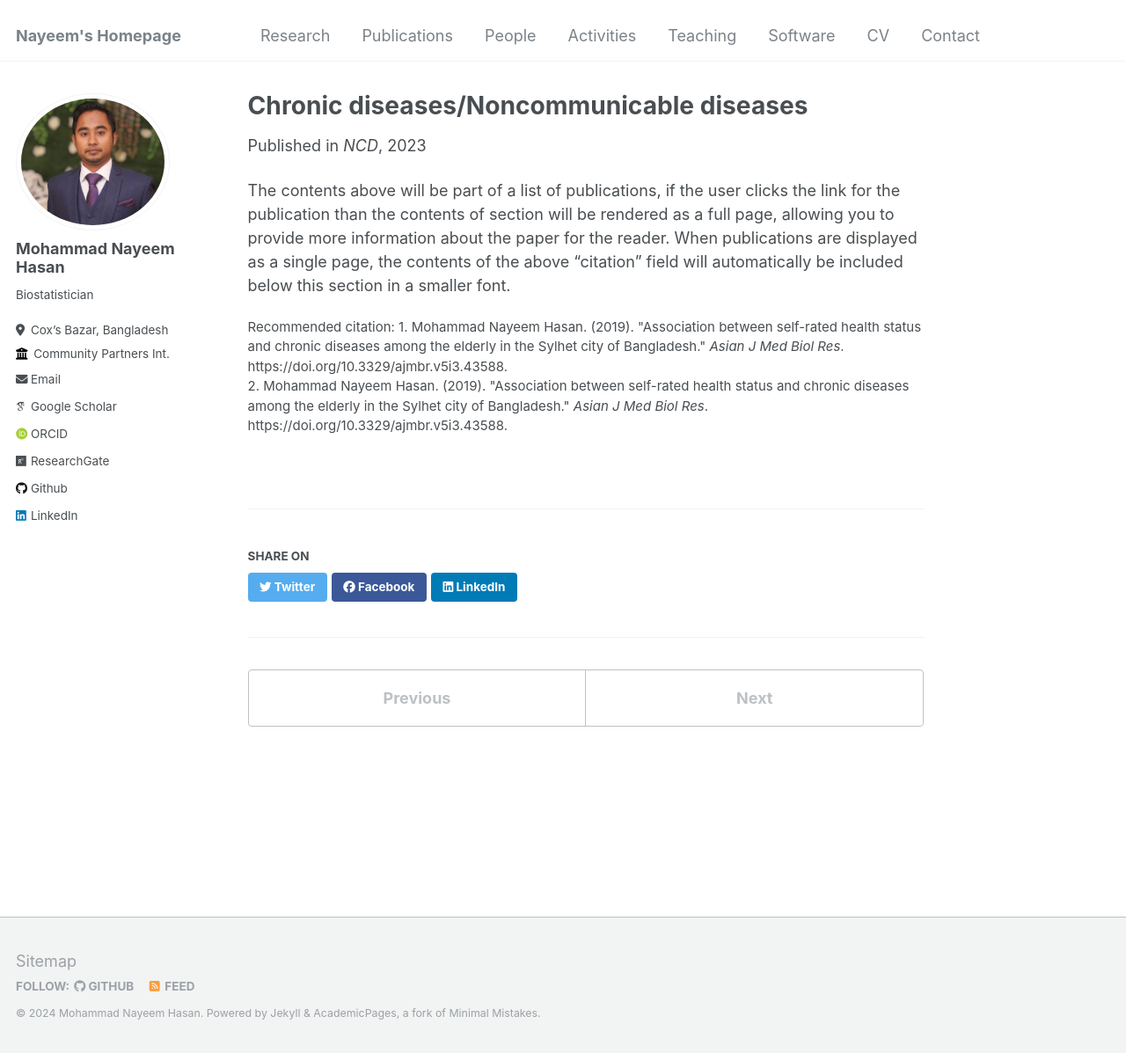
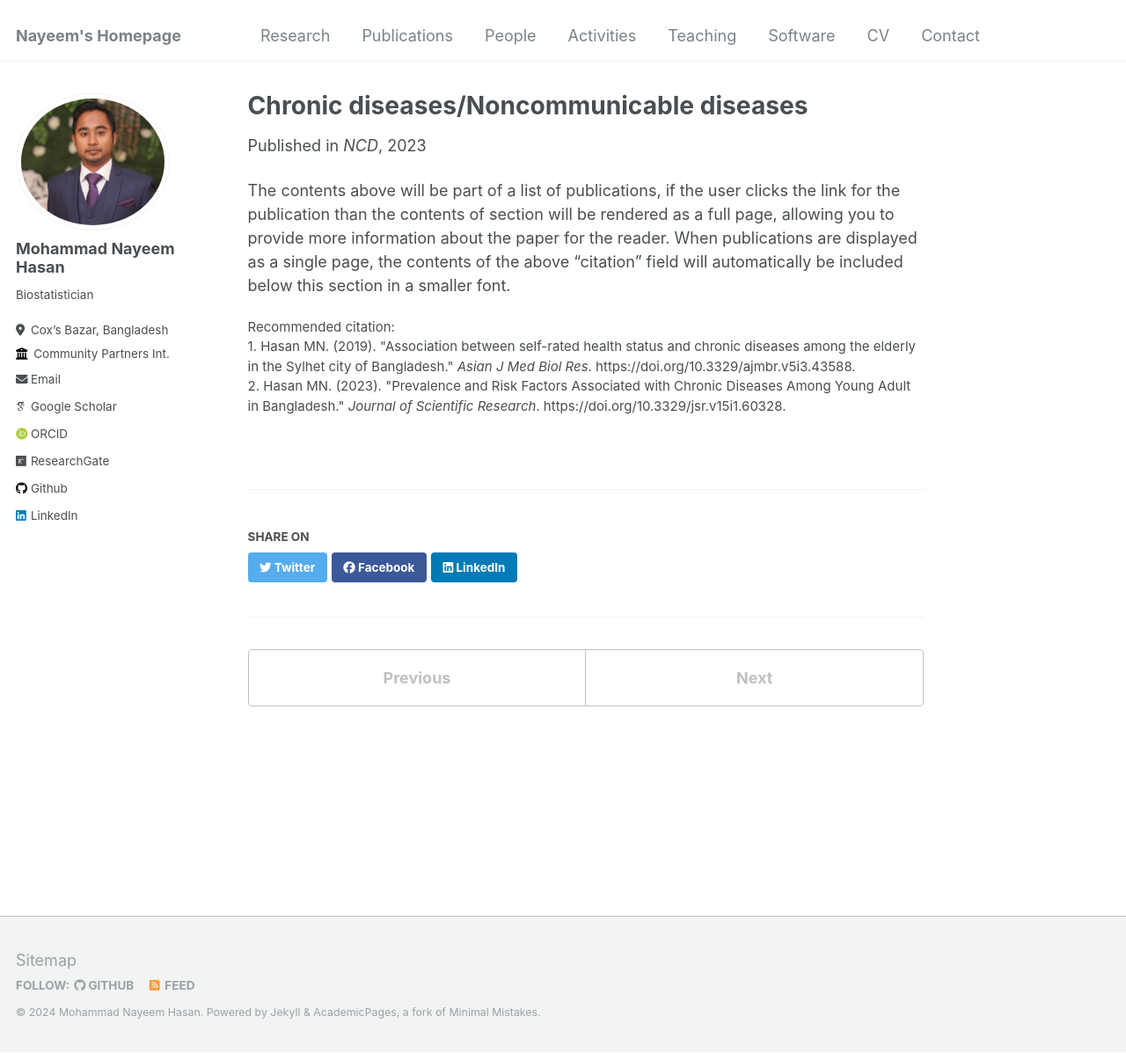
Before and after one commit to nayeemlab/nayeemlab.github.io, a Jekyll site: the page built from _research/NCD.md, in a window 1280 px wide and 1197 px high. Shown: the whole window at 88% size. Built offline with Jekyll 4.4.1, drawn with Linux system fonts in a browser that asks for light colours; some web fonts are replaced.

Commit message:
Update NCD.md

```diff
--- a/_research/NCD.md
+++ b/_research/NCD.md
@@ -5,7 +5,7 @@ permalink: /research/NCD
 excerpt: 'Aging presents a significant challenge in Bangladesh, with its impact progressively intensifying and leading to a range of serious consequences. Older adults often face new and complex health issues, with many suffering from chronic conditions. Research was conducted to assess the health status, depression, and daily functioning of elderly individuals in the Sylhet region of Bangladesh (1). Additionally, a major contemporary health issue is the rising prevalence of chronic diseases among young adults. This study aimed to identify risk factors for chronic disease and determine the prevalence of such conditions in individuals aged 18 to 39 (2).'
 date: 2023-01-01
 venue: 'NCD'
-citation: '1. Mohammad Nayeem Hasan. (2019). &quot;Association between self-rated health status and chronic diseases among the elderly in the Sylhet city of Bangladesh.&quot; <i>Asian J Med Biol Res</i>. https://doi.org/10.3329/ajmbr.v5i3.43588. <br> 2. Mohammad Nayeem Hasan. (2019). &quot;Association between self-rated health status and chronic diseases among the elderly in the Sylhet city of Bangladesh.&quot; <i>Asian J Med Biol Res</i>. https://doi.org/10.3329/ajmbr.v5i3.43588.'
+citation: '<br>1. Hasan MN. (2019). &quot;Association between self-rated health status and chronic diseases among the elderly in the Sylhet city of Bangladesh.&quot; <i>Asian J Med Biol Res</i>. https://doi.org/10.3329/ajmbr.v5i3.43588. <br> 2. Hasan MN. (2023). &quot;Prevalence and Risk Factors Associated with Chronic Diseases Among Young Adult in Bangladesh.&quot; <i>Journal of Scientific Research</i>. https://doi.org/10.3329/jsr.v15i1.60328.'
 ---
 
 The contents above will be part of a list of publications, if the user clicks the link for the publication than the contents of section will be rendered as a full page, allowing you to provide more information about the paper for the reader. When publications are displayed as a single page, the contents of the above "citation" field will automatically be included below this section in a smaller font.
```
